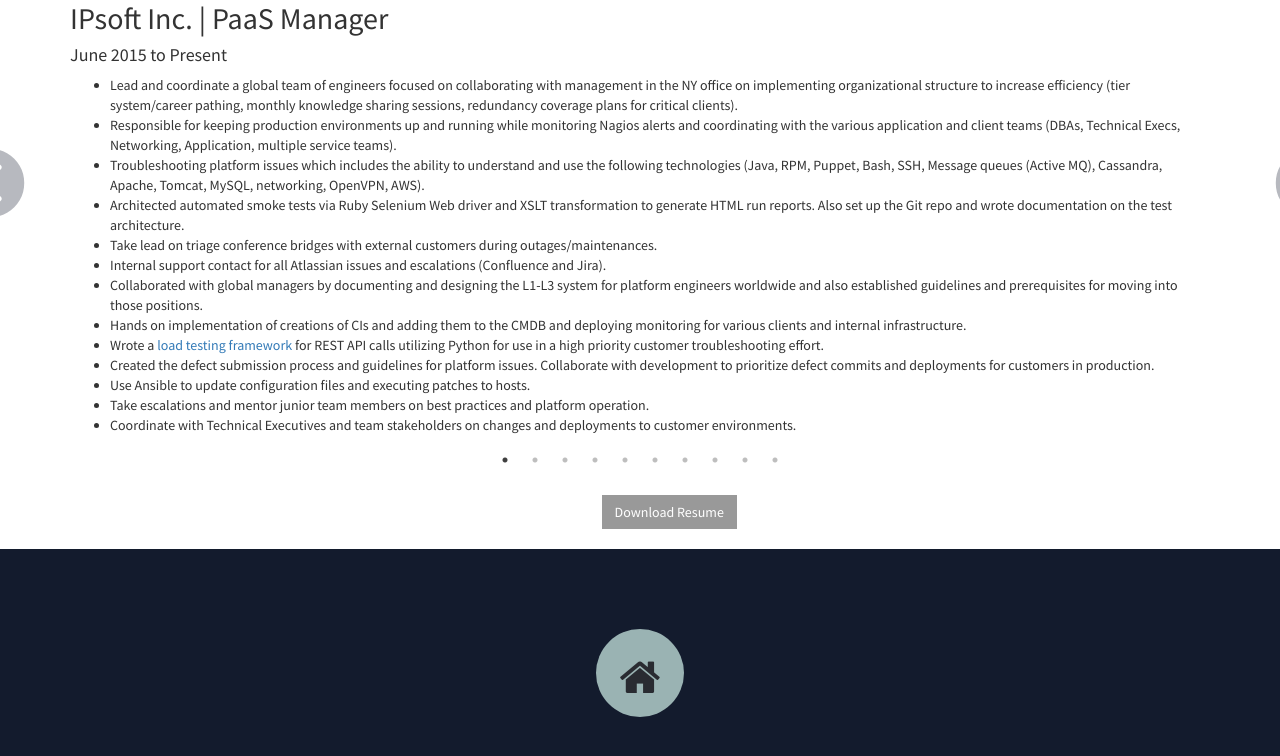
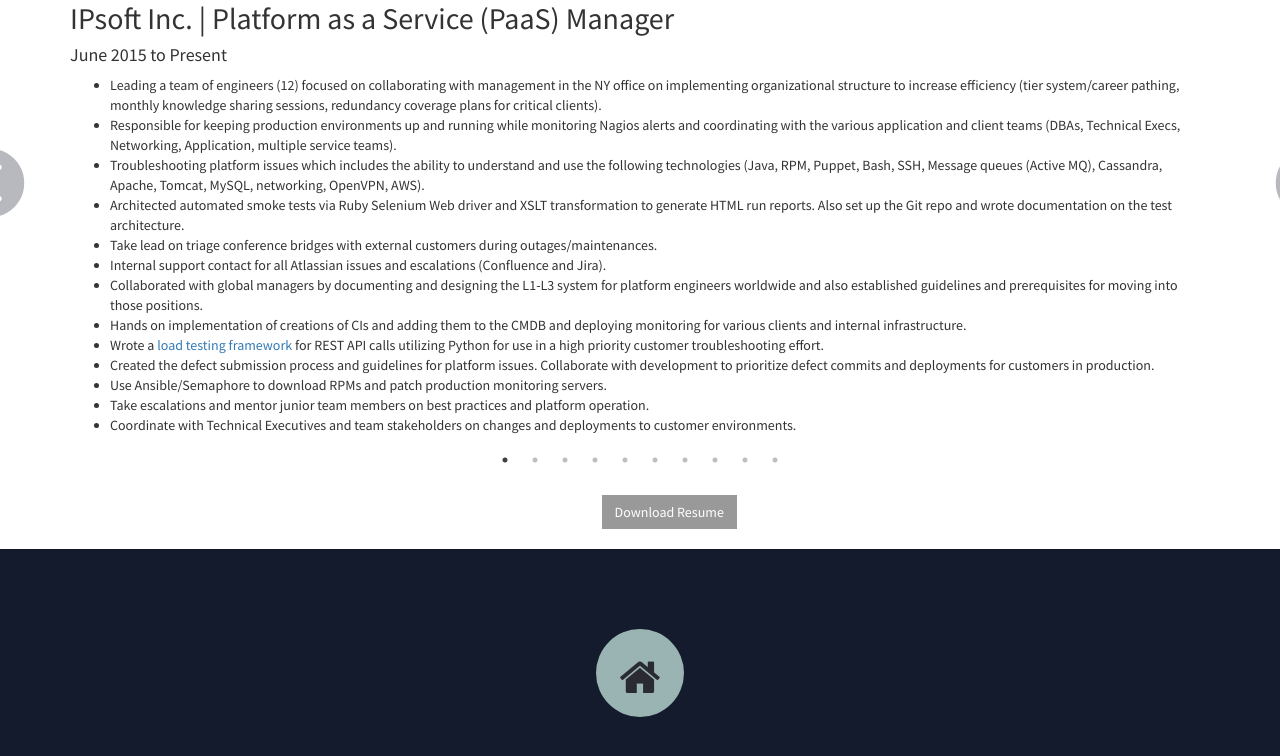
Before and after one commit to bhuddamonk/resume, a website: page index.html in a window 1280 px wide. Shown: the part 2549-3305 px from the top of the page. Drawn offline with nearby package versions, Linux system fonts and the light colour scheme.

Commit message:
updated resume with Ansible experence

```diff
--- a/index.html
+++ b/index.html
@@ -222,10 +222,10 @@
                     <!-- current job -->
                     <div><a href="http://www.ipsoft.com"><img src="img/ipsoft_logo.png" alt="IPsoft logo" class="img-responsive"></a>
                         <div class="job-text">
-                            <h2>IPsoft Inc. | PaaS Manager</h2>
+                            <h2>IPsoft Inc. | Platform as a Service (PaaS) Manager</h2>
                             <h4>June 2015 to Present</h4>
                                 <ul>
-                                    <li>Lead and coordinate a global team of engineers focused on collaborating with management in the NY office on implementing organizational structure to increase efficiency (tier system/career pathing, monthly knowledge sharing
+                                    <li>Leading a team of engineers (12) focused on collaborating with management in the NY office on implementing organizational structure to increase efficiency (tier system/career pathing, monthly knowledge sharing
                                         sessions, redundancy coverage plans for critical clients). </li>
                                     <li>Responsible for keeping production environments up and running while monitoring Nagios alerts and coordinating with the various application and client teams (DBAs, Technical Execs, Networking, Application, multiple service
                                         teams).</li>
@@ -236,9 +236,9 @@
                                     <li>Internal support contact for all Atlassian issues and escalations (Confluence and Jira).</li>
                                     <li>Collaborated with global managers by documenting and designing the L1-L3 system for platform engineers worldwide and also established guidelines and prerequisites for moving into those positions.</li>
                                     <li>Hands on implementation of creations of CIs and adding them to the CMDB and deploying monitoring for various clients and internal infrastructure.</li>
-                                    <li>Wrote a <a href="https://github.com/bhuddamonk/resty ">load testing framework</a> for REST API calls utilizing Python for use in a high priority customer troubleshooting effort.</li>
+                                    <li>Wrote a <a href="https://github.com/bhuddamonk/resty">load testing framework</a> for REST API calls utilizing Python for use in a high priority customer troubleshooting effort.</li>
                                     <li>Created the defect submission process and guidelines for platform issues. Collaborate with development to prioritize defect commits and deployments for customers in production.</li>
-                                    <li>Use Ansible to update configuration files and executing patches to hosts.</li>
+                                    <li>Use Ansible/Semaphore to download RPMs and patch production monitoring servers.</li>
                                     <li>Take escalations and mentor junior team members on best practices and platform operation.</li>
                                     <li>Coordinate with Technical Executives and team stakeholders on changes and deployments to customer environments.</li>
                                 </ul>
```
